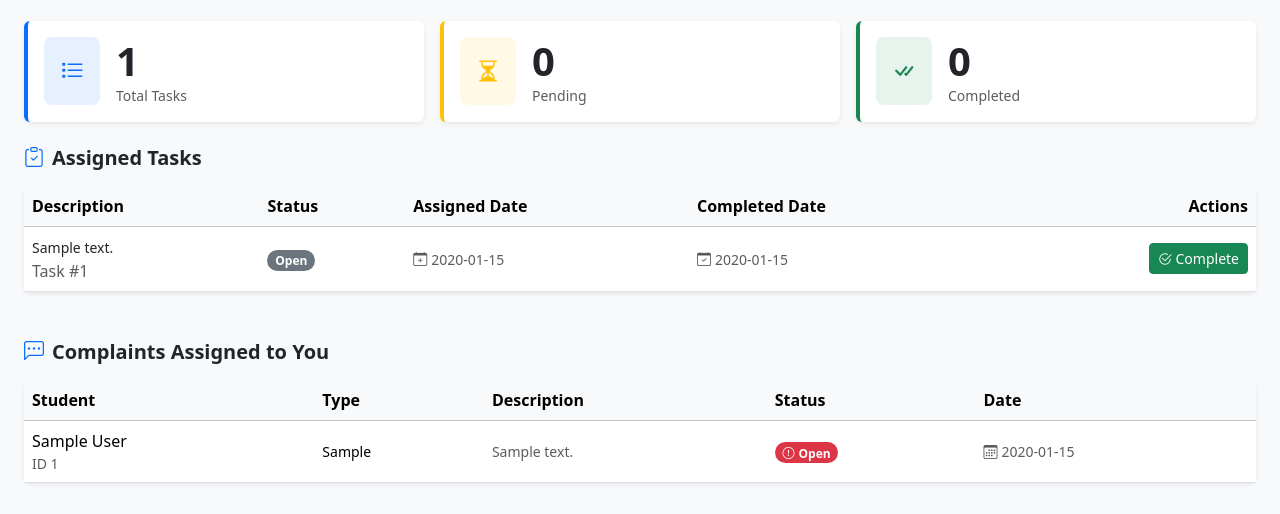
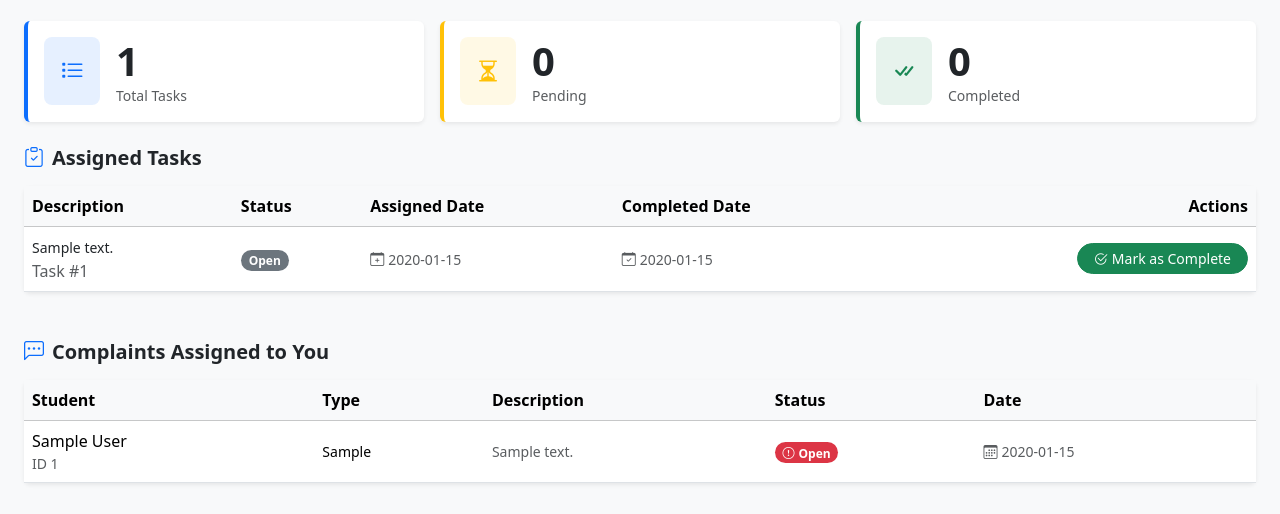
Before and after one commit to Ankit8804Sharma/Hostel-Management, a Flask app: page /staff/dashboard in a window 1280 px wide. Shown: the part 148-662 px from the top of the page. Run offline with Flask 3, Linux system fonts and the light colour scheme; a user stored in the database is signed in; tables that the repository leaves empty hold one stand-in row (values such as "Sample post").

Commit message:
feat: add task completion functionality for staff

```diff
--- a/app/templates/staff/dashboard.html
+++ b/app/templates/staff/dashboard.html
@@ -116,13 +116,13 @@
                   <td><span class="text-muted small text-nowrap"><i class="bi bi-calendar-check me-1"></i>{{ task.completed_date or '—' }}</span></td>
                   <td class="text-end">
                     {% if task.status|lower != 'completed' %}
-                    <form method="post" action="{{ url_for('staff.complete_task', task_id=task.task_id) }}" onsubmit="return confirm('Mark as completed?')">
-                      <button type="submit" class="btn btn-sm btn-success">
-                        <i class="bi bi-check2-circle"></i> Complete
+                    <form method="post" action="{{ url_for('staff.complete_task', task_id=task.task_id) }}">
+                      <button type="submit" class="btn btn-sm btn-success rounded-pill px-3 shadow-none">
+                        <i class="bi bi-check2-circle me-1"></i>Mark as Complete
                       </button>
                     </form>
                     {% else %}
-                    <span class="text-success small fw-semibold"><i class="bi bi-patch-check"></i> Done</span>
+                    {{ task_status_badge(task.status) }}
                     {% endif %}
                   </td>
                 </tr>
```
